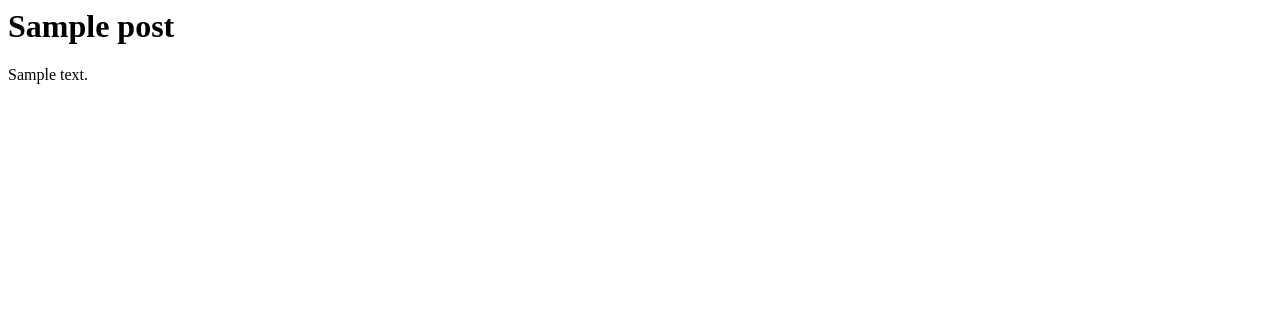
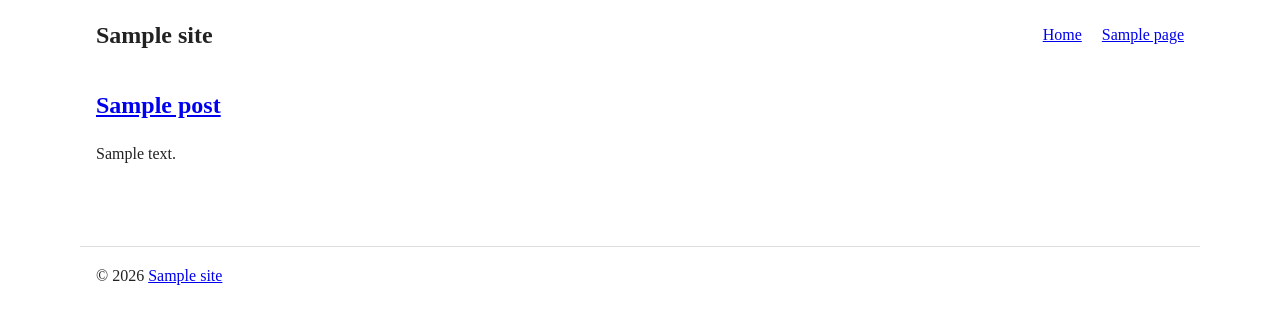
Before and after one commit to josipmestrovic/farmaceut-hr, a WordPress theme: template wp-content/themes/farmaceut/index.php in a window 1280 px wide. Shown: the top 324 px of the page. Run offline with PHP 8.4 and a stand-in for WordPress, Linux system fonts and the light colour scheme; the site name, menu and one post (Sample post) are stand-ins, and other content is empty.

Commit message:
feat: postavljena osnovna struktura WordPress teme
Co-authored-by: Cursor <cursoragent@cursor.com>

```diff
--- /dev/null
+++ b/wp-content/themes/farmaceut/assets/css/glavni.css
@@ -0,0 +1,118 @@
+/**
+ * Osnovni stilovi teme Farmaceut.
+ * Vizualni dizajn dolazi kasnije iz Figme.
+ */
+
+*,
+*::before,
+*::after {
+	box-sizing: border-box;
+}
+
+body {
+	margin: 0;
+	line-height: 1.6;
+	color: #222;
+	background: #fff;
+}
+
+img,
+video,
+svg {
+	max-width: 100%;
+	height: auto;
+}
+
+a:focus-visible,
+button:focus-visible,
+summary:focus-visible,
+input:focus-visible,
+select:focus-visible,
+textarea:focus-visible {
+	outline: 2px solid #000;
+	outline-offset: 2px;
+}
+
+.preskoci-navigaciju {
+	position: absolute;
+	left: -9999px;
+	top: auto;
+	width: 1px;
+	height: 1px;
+	overflow: hidden;
+	z-index: 1000;
+}
+
+.preskoci-navigaciju:focus {
+	left: 1rem;
+	top: 1rem;
+	width: auto;
+	height: auto;
+	padding: 0.5rem 0.75rem;
+	overflow: visible;
+	background: #fff;
+	color: #000;
+	text-decoration: none;
+	border: 2px solid #000;
+}
+
+.zaglavlje,
+.podnozje,
+#main {
+	max-width: 70rem;
+	margin-left: auto;
+	margin-right: auto;
+	padding: 1rem;
+}
+
+.zaglavlje {
+	display: flex;
+	flex-wrap: wrap;
+	align-items: center;
+	justify-content: space-between;
+	gap: 1rem;
+}
+
+.zaglavlje__naziv {
+	margin: 0;
+	font-size: 1.5rem;
+}
+
+.zaglavlje__naziv a {
+	color: inherit;
+	text-decoration: none;
+}
+
+.glavna-navigacija__lista {
+	display: flex;
+	flex-wrap: wrap;
+	gap: 0.75rem 1.25rem;
+	margin: 0;
+	padding: 0;
+	list-style: none;
+}
+
+.unos__zaglavlje {
+	margin-bottom: 0.75rem;
+}
+
+.unos__naslov {
+	margin: 0 0 0.5rem;
+}
+
+.unos__sadrzaj {
+	margin-bottom: 2rem;
+}
+
+.nema-sadrzaja {
+	padding: 2rem 0;
+}
+
+.podnozje {
+	border-top: 1px solid #ddd;
+	margin-top: 2rem;
+}
+
+.podnozje__tekst {
+	margin: 0;
+}
--- /dev/null
+++ b/wp-content/themes/farmaceut/footer.php
@@ -0,0 +1,17 @@
+<?php
+/**
+ * Podnožje teme Farmaceut.
+ *
+ * @package Farmaceut
+ */
+?>
+<footer class="podnozje" role="contentinfo">
+	<p class="podnozje__tekst">
+		&copy; <?php echo esc_html( gmdate( 'Y' ) ); ?>
+		<a href="<?php echo esc_url( home_url( '/' ) ); ?>"><?php bloginfo( 'name' ); ?></a>
+	</p>
+</footer>
+
+<?php wp_footer(); ?>
+</body>
+</html>
--- /dev/null
+++ b/wp-content/themes/farmaceut/header.php
@@ -0,0 +1,51 @@
+<?php
+/**
+ * Zaglavlje teme Farmaceut.
+ *
+ * @package Farmaceut
+ */
+?><!DOCTYPE html>
+<html <?php language_attributes(); ?>>
+<head>
+	<meta charset="<?php bloginfo( 'charset' ); ?>">
+	<meta name="viewport" content="width=device-width, initial-scale=1">
+	<?php wp_head(); ?>
+</head>
+<body <?php body_class(); ?>>
+<?php wp_body_open(); ?>
+
+<a class="preskoci-navigaciju" href="#main"><?php esc_html_e( 'Preskoči na sadržaj', 'farmaceut' ); ?></a>
+
+<header class="zaglavlje" role="banner">
+	<div class="zaglavlje__identitet">
+		<?php if ( has_custom_logo() ) : ?>
+			<?php the_custom_logo(); ?>
+		<?php else : ?>
+			<?php if ( is_front_page() && is_home() ) : ?>
+				<h1 class="zaglavlje__naziv">
+					<a href="<?php echo esc_url( home_url( '/' ) ); ?>" rel="home"><?php bloginfo( 'name' ); ?></a>
+				</h1>
+			<?php else : ?>
+				<p class="zaglavlje__naziv">
+					<a href="<?php echo esc_url( home_url( '/' ) ); ?>" rel="home"><?php bloginfo( 'name' ); ?></a>
+				</p>
+			<?php endif; ?>
+		<?php endif; ?>
+	</div>
+
+	<?php if ( has_nav_menu( 'glavni_izbornik' ) ) : ?>
+		<nav class="glavna-navigacija" aria-label="<?php esc_attr_e( 'Glavni izbornik', 'farmaceut' ); ?>">
+			<?php
+			wp_nav_menu(
+				array(
+					'theme_location' => 'glavni_izbornik',
+					'container'      => false,
+					'menu_class'     => 'glavna-navigacija__lista',
+					'depth'          => 1,
+					'fallback_cb'    => false,
+				)
+			);
+			?>
+		</nav>
+	<?php endif; ?>
+</header>
--- a/wp-content/themes/farmaceut/index.php
+++ b/wp-content/themes/farmaceut/index.php
@@ -1,21 +1,69 @@
 <?php
 /**
  * Osnovni predložak teme Farmaceut.
+ *
+ * @package Farmaceut
  */
 
 get_header();
 ?>
 
 <main id="main">
-    <?php
-    if (have_posts()) {
-        while (have_posts()) {
-            the_post();
-            the_title('<h1>', '</h1>');
-            the_content();
-        }
-    }
-    ?>
+	<?php if ( have_posts() ) : ?>
+		<?php while ( have_posts() ) : ?>
+			<?php the_post(); ?>
+			<article <?php post_class(); ?> id="post-<?php the_ID(); ?>">
+				<header class="unos__zaglavlje">
+					<?php
+					if ( is_singular() ) {
+						the_title( '<h1 class="unos__naslov">', '</h1>' );
+					} else {
+						the_title(
+							sprintf(
+								'<h2 class="unos__naslov"><a href="%s" rel="bookmark">',
+								esc_url( get_permalink() )
+							),
+							'</a></h2>'
+						);
+					}
+					?>
+				</header>
+
+				<div class="unos__sadrzaj">
+					<?php
+					if ( is_singular() ) {
+						the_content();
+
+						wp_link_pages(
+							array(
+								'before' => '<nav class="stranice-unosa" aria-label="' . esc_attr__( 'Stranice unosa', 'farmaceut' ) . '"><span>' . esc_html__( 'Stranice:', 'farmaceut' ) . '</span>',
+								'after'  => '</nav>',
+							)
+						);
+					} else {
+						the_excerpt();
+					}
+					?>
+				</div>
+			</article>
+		<?php endwhile; ?>
+
+		<?php
+		the_posts_pagination(
+			array(
+				'mid_size'  => 1,
+				'prev_text' => __( 'Prethodno', 'farmaceut' ),
+				'next_text' => __( 'Sljedeće', 'farmaceut' ),
+			)
+		);
+		?>
+	<?php else : ?>
+		<section class="nema-sadrzaja">
+			<h1><?php esc_html_e( 'Sadržaj nije pronađen', 'farmaceut' ); ?></h1>
+			<p><?php esc_html_e( 'Traženi sadržaj trenutno nije dostupan.', 'farmaceut' ); ?></p>
+		</section>
+	<?php endif; ?>
 </main>
 
-<?php get_footer(); ?>
+<?php
+get_footer();
--- a/wp-content/themes/farmaceut/style.css
+++ b/wp-content/themes/farmaceut/style.css
@@ -1,7 +1,13 @@
 /*
 Theme Name: Farmaceut
 Theme URI: https://farmaceut.hr
+Author: Farmaceut.hr
 Description: Prilagođena WordPress tema za Farmaceut.hr.
 Version: 1.0.0
+Requires at least: 6.0
+Tested up to: 6.7
+Requires PHP: 7.4
 Text Domain: farmaceut
 */
+
+/* Stilovi teme učitavaju se iz assets/css/glavni.css. */
```
Also changed, not shown: wp-content/themes/farmaceut/functions.php (added, +54 -0 lines).
